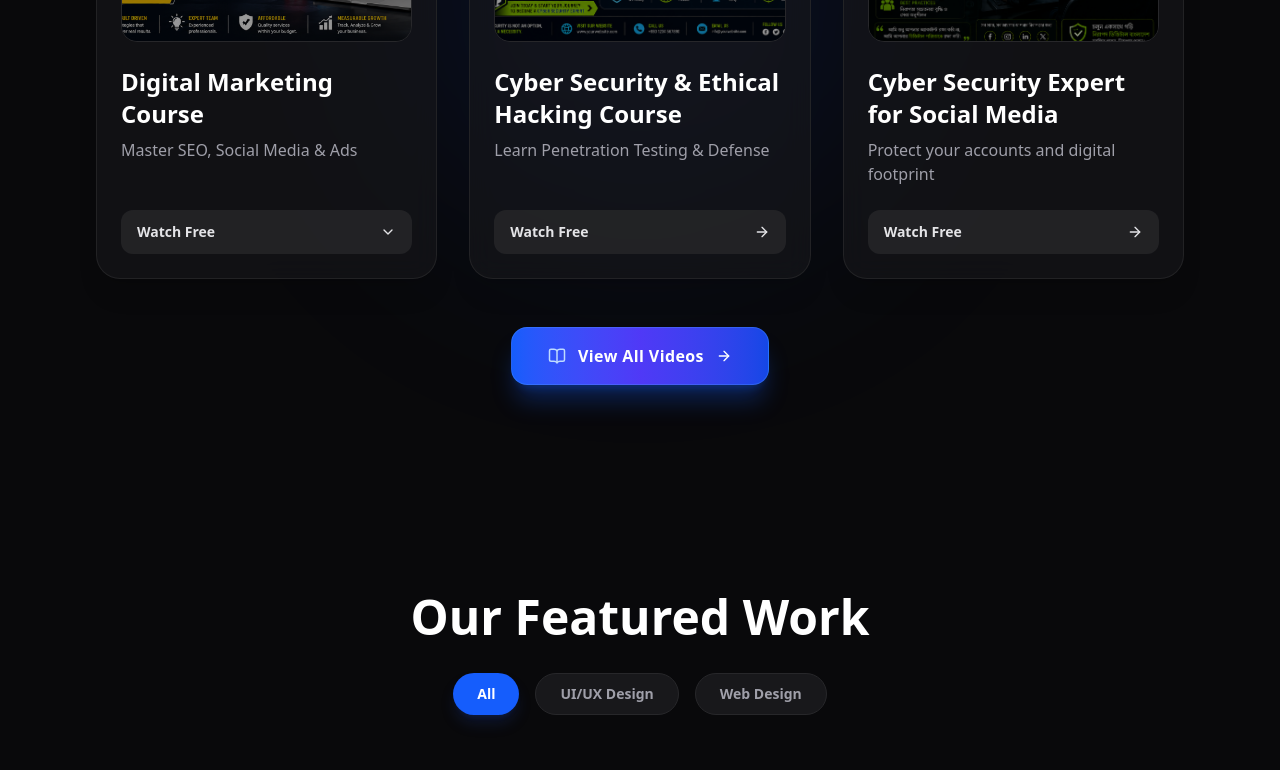
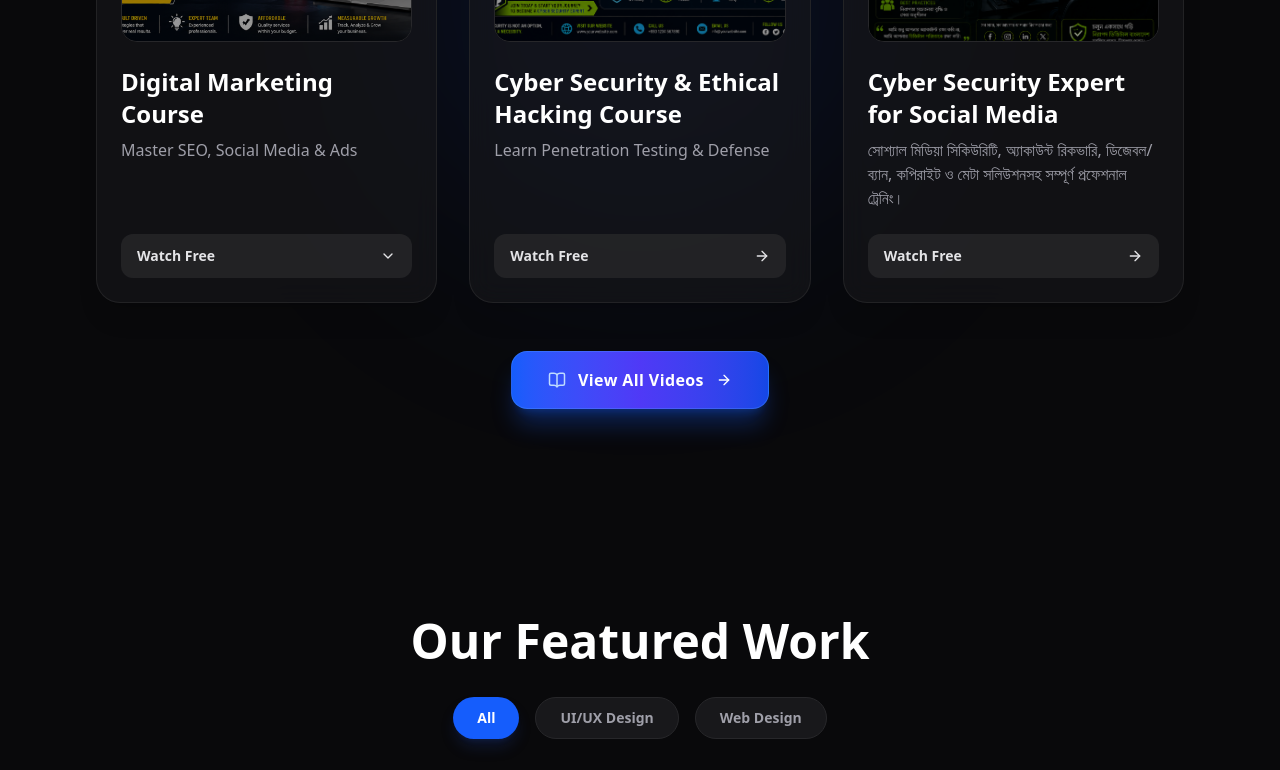
Before and after one commit to injamamulhoqtamim-bit/zyntrix-marketing, a Next.js app: page / in a window 1280 px wide. Shown: the part 2940-3710 px from the top of the page. Built offline with nearby package versions, Linux system fonts and the light colour scheme.

Commit message:
writting add

```diff
--- a/src/components/FreeResources.jsx
+++ b/src/components/FreeResources.jsx
@@ -25,7 +25,7 @@ export default function FreeResources({ lang = "en" }) {
       card2Link: "https://drive.google.com/drive/folders/1uszP50mxR3K59cKqTrIOwQmH8PaKHJ0V?usp=drive_link",
       // নতুন কার্ডের ইংরেজি টেক্সট
       card3Title: "Cyber Security Expert for Social Media",
-      card3Sub: "Protect your accounts and digital footprint",
+      card3Sub: "সোশ্যাল মিডিয়া সিকিউরিটি, অ্যাকাউন্ট রিকভারি, ডিজেবল/ব্যান, কপিরাইট ও মেটা সলিউশনসহ সম্পূর্ণ প্রফেশনাল ট্রেনিং।",
       card3Link: "https://drive.google.com/drive/folders/1eJrij244cBqwKYOpFedxRnR7hX99mYj0?usp=drive_link",
       watchBtn: "Watch Free",
       mainBtnText: "View All Videos",
```
